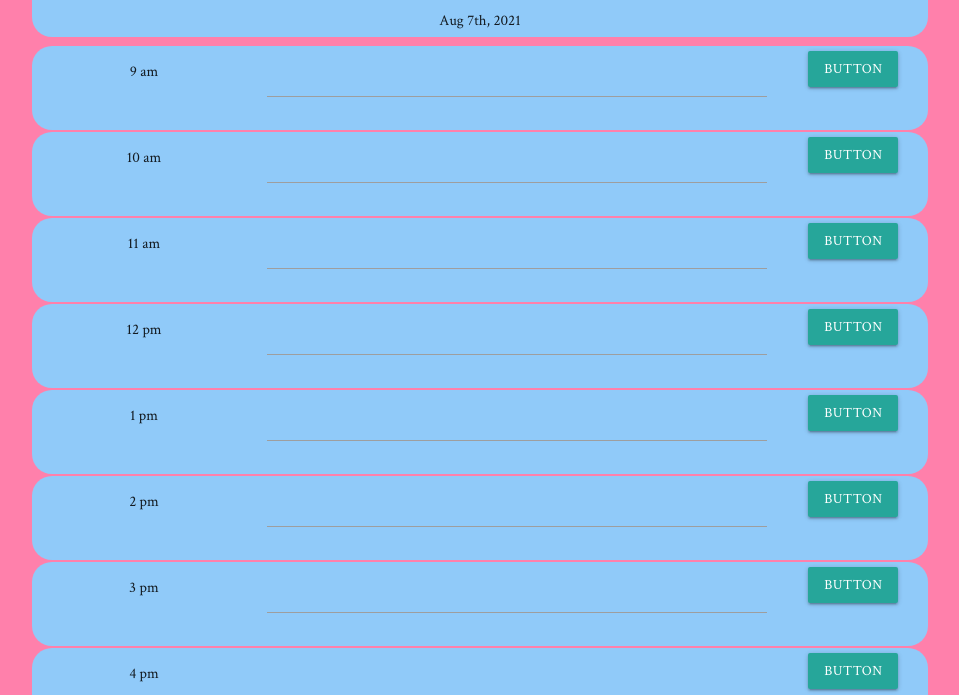
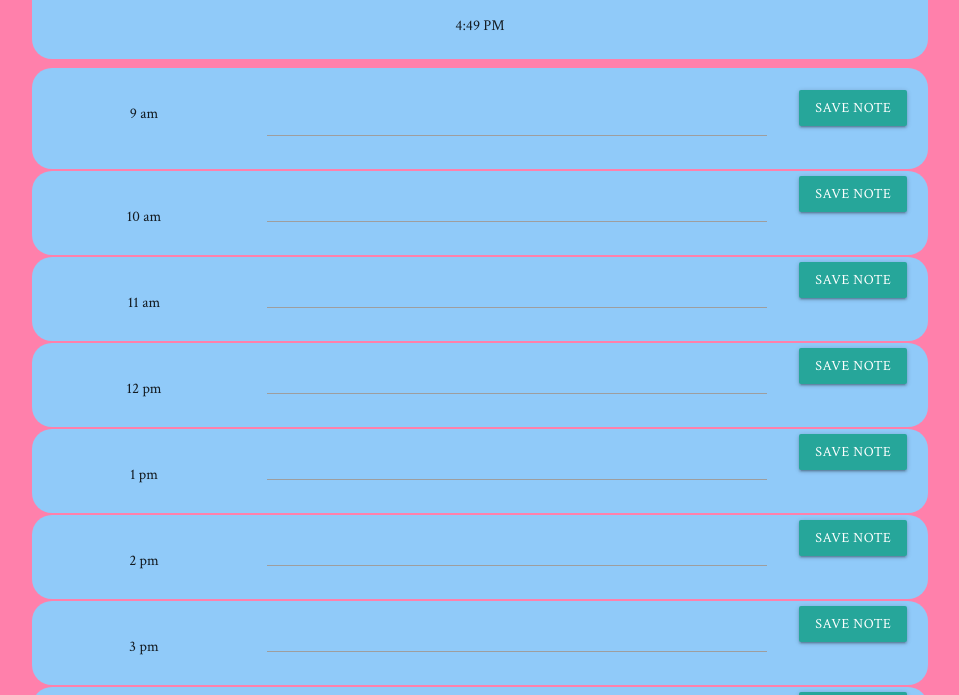
Before and after one commit to lordozland/Day-is-a-Plan, a plain HTML site: page index.html in a window 1280 px wide. Shown: the part 257-952 px from the top of the page, without its empty margins (160-1119 px from the left). Drawn offline with nearby package versions, Linux system fonts and the light colour scheme.

Commit message:
css things

```diff
--- a/index.html
+++ b/index.html
@@ -42,11 +42,11 @@
       <div class="col s3 m3 l3 center" id="tim">
         <div>9 am</div>
       </div>
-      <div class="col s7 m7 l7 center">
+      <div class="col s7 m7 l7 center" id="texting">
         <input type="text">
       </div>
-      <div class="col s2 m2 l2 center">
-        <a class="waves-effect waves-light btn">button</a>
+      <div class="col s2 m2 l2 center" id="butz">
+        <a class="waves-effect waves-light btn">Save Note</a>
       </div>
     </div>
   </div>
@@ -62,7 +62,7 @@
         <input type="text">
       </div>
       <div class="col s2 m2 l2 center">
-        <a class="waves-effect waves-light btn">button</a>
+        <a class="waves-effect waves-light btn">Save Note</a>
       </div>
     </div>
   </div>
@@ -78,7 +78,7 @@
         <input type="text">
       </div>
       <div class="col s2 m2 l2 center">
-        <a class="waves-effect waves-light btn">button</a>
+        <a class="waves-effect waves-light btn">Save Note</a>
       </div>
     </div>
   </div>
@@ -94,7 +94,7 @@
         <input type="text">
       </div>
       <div class="col s2 m2 l2 center">
-        <a class="waves-effect waves-light btn">button</a>
+        <a class="waves-effect waves-light btn">Save Note</a>
       </div>
     </div>
   </div>
@@ -110,7 +110,7 @@
         <input type="text">
       </div>
       <div class="col s2 m2 l2 center">
-        <a class="waves-effect waves-light btn">button</a>
+        <a class="waves-effect waves-light btn">Save Note</a>
       </div>
     </div>
   </div>
@@ -126,7 +126,7 @@
         <input type="text">
       </div>
       <div class="col s2 m2 l2 center">
-        <a class="waves-effect waves-light btn">button</a>
+        <a class="waves-effect waves-light btn">Save Note</a>
       </div>
     </div>
   </div>
@@ -142,7 +142,7 @@
         <input type="text">
       </div>
       <div class="col s2 m2 l2 center">
-        <a class="waves-effect waves-light btn">button</a>
+        <a class="waves-effect waves-light btn">Save Note</a>
       </div>
     </div>
   </div>
@@ -158,7 +158,7 @@
         <input type="text">
       </div>
       <div class="col s2 m2 l2 center">
-        <a class="waves-effect waves-light btn">button</a>
+        <a class="waves-effect waves-light btn">Save Note</a>
       </div>
     </div>
   </div>
@@ -174,7 +174,7 @@
         <input type="text">
       </div>
       <div class="col s2 m2 l2 center">
-        <a class="waves-effect waves-light btn">button</a>
+        <a class="waves-effect waves-light btn">Save Note</a>
       </div>
     </div>
   </div>
@@ -190,7 +190,7 @@
         <input type="text">
       </div>
       <div class="col s2 m2 l2 center">
-        <a class="waves-effect waves-light btn">button</a>
+        <a class="waves-effect waves-light btn">Save Note</a>
       </div>
     </div>
   </div>
@@ -204,7 +204,7 @@
   <script src="https://code.jquery.com/jquery-3.5.1.min.js" integrity="sha256-9/aliU8dGd2tb6OSsuzixeV4y/faTqgFtohetphbbj0=" crossorigin="anonymous"></script>
 
   <script>
-    document.getElementById("WTIIRN").innerHTML = moment().format("MMM Do, YYYY");
+    document.getElementById("WTIIRN").innerHTML = moment().format('LT');
   </script>
 
 
--- a/style.css
+++ b/style.css
@@ -31,14 +31,22 @@ h1 {
   border-radius: 20px;
 }
 
-.WTIIRN {
+#WTIIRN {
   padding-top: 5px;
-  padding-bottom: 5px;
+  padding-bottom: 15px;
   margin-top: 2px;
   margin-bottom: 2px;
   border-radius: 20px;
 }
 
+#texting {
+  padding-top: 17px;
+}
+
+#butz {
+  padding-top: 17px;
+}
+
 #tim {
-  padding-top: 10px;
+  padding-top: 30px;
 }
```
